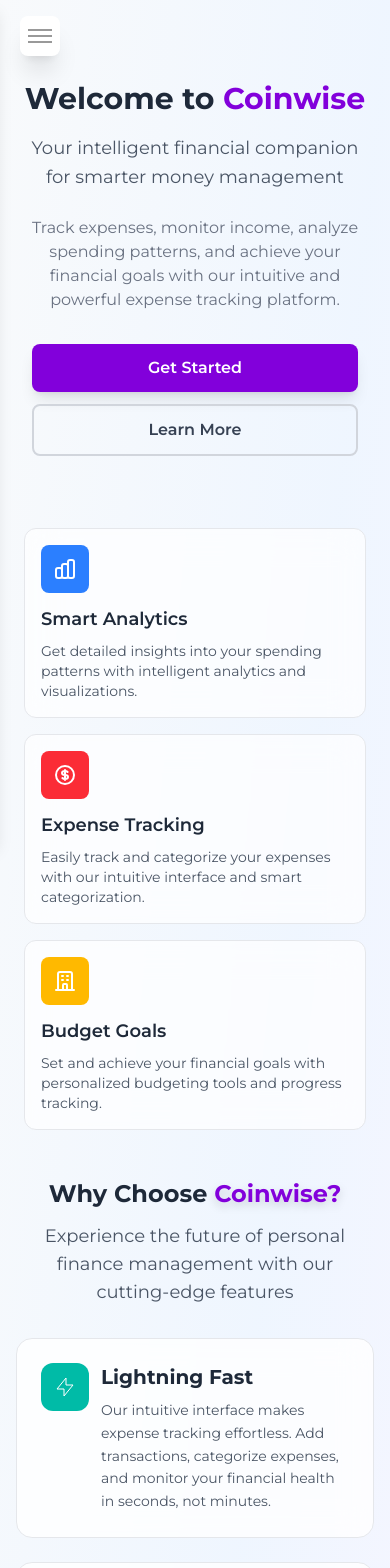
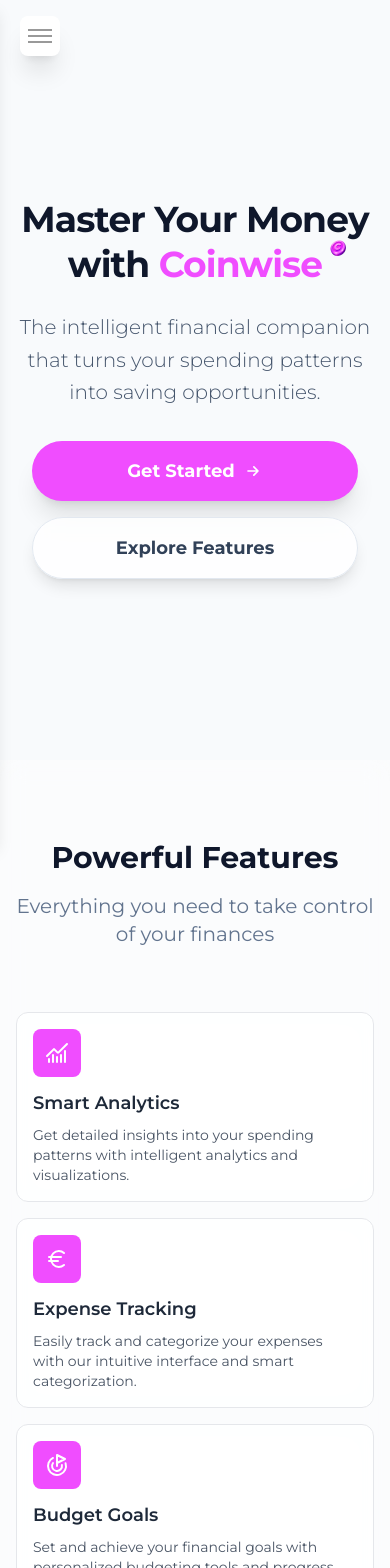
Before and after one commit to markomoev/Coinwise, a React (Vite) app: page / in a window 390 px wide. Shown: the top 1568 px of the page. Built offline with nearby package versions, Linux system fonts and the light colour scheme.

Commit message:
feat: Alpha v1.7

```diff
--- a/src/components/home/Features.tsx
+++ b/src/components/home/Features.tsx
@@ -1,32 +1,30 @@
-import AnalyticsIcon from '../../public/home/features/analytics.svg?react';
-import TrackingIcon from '../../public/home/features/tracking.svg?react';
-import GoalsIcon from '../../public/home/features/goals.svg?react';
+import { ChartNoAxesCombined, Euro, Goal } from 'lucide-react';
 
 export default function Features() {
     return(
         <div className='grid grid-cols-1 md:grid-cols-3 gap-4 sm:gap-6 max-w-6xl mx-auto mt-6 sm:mt-8'>
             {/* Feature 1 */}
-            <div className='bg-white/70 backdrop-blur-lg rounded-xl border border-gray-200 p-4 sm:p-6 hover:bg-white/90 hover:shadow-lg hover:border-purple-400 transition-all duration-300'>
-                <div className='w-12 h-12 bg-blue-500 rounded-lg flex items-center justify-center mb-3 sm:mb-4'>
-                    <AnalyticsIcon className="w-6 h-6 text-white" />
+            <div className='bg-white/70 backdrop-blur-lg rounded-xl border border-gray-200 p-4 sm:p-6 hover:bg-white/90 hover:shadow-lg hover:border-[#F04DFF] transition-all duration-300'>
+                <div className='w-12 h-12 bg-[#F04DFF] rounded-lg flex items-center justify-center mb-3 sm:mb-4'>
+                    <ChartNoAxesCombined className="w-6 h-6 text-white" />
                 </div>
                 <h3 className='text-lg sm:text-xl font-semibold text-gray-800 mb-2'>Smart Analytics</h3>
                 <p className='text-sm sm:text-base text-gray-600'>Get detailed insights into your spending patterns with intelligent analytics and visualizations.</p>
             </div>
 
             {/* Feature 2 */}
-            <div className='bg-white/70 backdrop-blur-lg rounded-xl border border-gray-200 p-4 sm:p-6 hover:bg-white/90 hover:shadow-lg hover:border-purple-400 transition-all duration-300'>
-                <div className='w-12 h-12 bg-red-500 rounded-lg flex items-center justify-center mb-3 sm:mb-4'>
-                    <TrackingIcon className="w-6 h-6 text-white" />
+            <div className='bg-white/70 backdrop-blur-lg rounded-xl border border-gray-200 p-4 sm:p-6 hover:bg-white/90 hover:shadow-lg hover:border-[#F04DFF] transition-all duration-300'>
+                <div className='w-12 h-12 bg-[#F04DFF] rounded-lg flex items-center justify-center mb-3 sm:mb-4'>
+                    <Euro className="w-6 h-6 text-white" />
                 </div>
                 <h3 className='text-lg sm:text-xl font-semibold text-gray-800 mb-2'>Expense Tracking</h3>
                 <p className='text-sm sm:text-base text-gray-600'>Easily track and categorize your expenses with our intuitive interface and smart categorization.</p>
             </div>
 
             {/* Feature 3 */}
-            <div className='bg-white/70 backdrop-blur-lg rounded-xl border border-gray-200 p-4 sm:p-6 hover:bg-white/90 hover:shadow-lg hover:border-purple-400 transition-all duration-300'>
-                <div className='w-12 h-12 bg-amber-400 rounded-lg flex items-center justify-center mb-3 sm:mb-4'>
-                    <GoalsIcon className="w-6 h-6 text-white" />
+            <div className='bg-white/70 backdrop-blur-lg rounded-xl border border-gray-200 p-4 sm:p-6 hover:bg-white/90 hover:shadow-lg hover:border-[#F04DFF] transition-all duration-300'>
+                <div className='w-12 h-12 bg-[#F04DFF] rounded-lg flex items-center justify-center mb-3 sm:mb-4'>
+                    <Goal className="w-6 h-6 text-white" />
                 </div>
                 <h3 className='text-lg sm:text-xl font-semibold text-gray-800 mb-2'>Budget Goals</h3>
                 <p className='text-sm sm:text-base text-gray-600'>Set and achieve your financial goals with personalized budgeting tools and progress tracking.</p>
--- a/src/components/home/Info.tsx
+++ b/src/components/home/Info.tsx
@@ -35,7 +35,7 @@
             {/* Section Header */}
             <div className='text-center mb-8 sm:mb-12'>
                 <h2 className='text-2xl sm:text-3xl md:text-4xl font-bold text-gray-800 mb-3 sm:mb-4 px-2'>
-                    Why Choose <span className='text-purple-700 drop-shadow-lg '>Coinwise?</span>
+                    Why Choose <span className='text-[#F04DFF] drop-shadow-lg '>Coinwise?</span>
                 </h2>
                 <p className='text-lg sm:text-xl text-gray-600 max-w-2xl mx-auto px-2'>
                     Experience the future of personal finance management with our cutting-edge features
@@ -45,9 +45,9 @@
             {/* Info Cards Grid */}
             <div className='grid grid-cols-1 lg:grid-cols-2 gap-6 sm:gap-8'>
                 {/* Easy to Use Card */}
-                <div className='bg-white/80 hover:border-purple-400 backdrop-blur-lg rounded-2xl border border-gray-200 p-6 sm:p-8 hover:bg-white/90 hover:shadow-lg transition-all duration-300'>
+                <div className='bg-white/80 hover:border-[#F04DFF] backdrop-blur-lg rounded-2xl border border-gray-200 p-6 sm:p-8 hover:bg-white/90 hover:shadow-lg transition-all duration-300'>
                     <div className='flex items-start space-x-3 sm:space-x-4'>
-                        <div className='w-12 h-12 bg-teal-500 rounded-xl flex items-center justify-center flex-shrink-0'>
+                        <div className='w-12 h-12 bg-[#F04DFF] rounded-xl flex items-center justify-center flex-shrink-0'>
                             <LightningIcon className='w-6 h-6 text-white' />
                         </div>
                         <div>
@@ -60,9 +60,9 @@
                 </div>
 
                 {/* Secure & Private Card */}
-                <div className='bg-white/80 hover:border-purple-400 backdrop-blur-lg rounded-2xl border border-gray-200 p-6 sm:p-8 hover:bg-white/90 hover:shadow-lg transition-all duration-300'>
+                <div className='bg-white/80 hover:border-[#F04DFF] backdrop-blur-lg rounded-2xl border border-gray-200 p-6 sm:p-8 hover:bg-white/90 hover:shadow-lg transition-all duration-300'>
                     <div className='flex items-start space-x-3 sm:space-x-4'>
-                        <div className='w-12 h-12 bg-purple-600 rounded-xl flex items-center justify-center flex-shrink-0'>
+                        <div className='w-12 h-12 bg-[#F04DFF] rounded-xl flex items-center justify-center flex-shrink-0'>
                             <SecurityIcon className='w-6 h-6 text-white' />
                         </div>
                         <div>
@@ -75,9 +75,9 @@
                 </div>
 
                 {/* Smart Insights Card */}
-                <div className='bg-white/80 hover:border-purple-400 backdrop-blur-lg rounded-2xl border border-gray-200 p-6 sm:p-8 hover:bg-white/90 hover:shadow-lg transition-all duration-300'>
+                <div className='bg-white/80 hover:border-[#F04DFF] backdrop-blur-lg rounded-2xl border border-gray-200 p-6 sm:p-8 hover:bg-white/90 hover:shadow-lg transition-all duration-300'>
                     <div className='flex items-start space-x-3 sm:space-x-4'>
-                        <div className='w-12 h-12 bg-pink-600 rounded-xl flex items-center justify-center flex-shrink-0'>
+                        <div className='w-12 h-12 bg-[#F04DFF] rounded-xl flex items-center justify-center flex-shrink-0'>
                             <BulbIcon className='w-6 h-6 text-white' />
                         </div>
                         <div>
@@ -90,9 +90,9 @@
                 </div>
 
                 {/* Real-time Sync Card */}
-                <div className='bg-white/80 hover:border-purple-400 backdrop-blur-lg rounded-2xl border border-gray-200 p-6 sm:p-8 hover:bg-white/90 hover:shadow-lg transition-all duration-300'>
+                <div className='bg-white/80 hover:border-[#F04DFF] backdrop-blur-lg rounded-2xl border border-gray-200 p-6 sm:p-8 hover:bg-white/90 hover:shadow-lg transition-all duration-300'>
                     <div className='flex items-start space-x-3 sm:space-x-4'>
-                        <div className='w-12 h-12 bg-orange-500 rounded-xl flex items-center justify-center flex-shrink-0'>
+                        <div className='w-12 h-12 bg-[#F04DFF] rounded-xl flex items-center justify-center flex-shrink-0'>
                             <ArrowsIcon className='w-6 h-6 text-white' />
                         </div>
                         <div>
@@ -107,7 +107,7 @@
 
             {/* Call to Action */}
             <div className='text-center mt-12 sm:mt-16'>
-                <div className='bg-purple-400/5 backdrop-blur-lg rounded-2xl border border-gray-200 p-6 sm:p-8'>
+                <div className='bg-[#F04DFF]/5 backdrop-blur-lg rounded-2xl border border-gray-200 p-6 sm:p-8'>
                     <h3 className='text-xl sm:text-2xl font-bold text-gray-800 mb-3 sm:mb-4 px-2'>Ready to Take Control of Your Finances?</h3>
                     <p className='text-sm sm:text-base text-gray-600 mb-4 sm:mb-6 max-w-2xl mx-auto px-2'>
                         Join thousands of users who have already transformed their financial lives with Coinwise.
@@ -115,7 +115,7 @@
                     </p>
                     <Link
                         to={isAuthenticated ? "/dashboard" : "/login"}
-                        className='inline-block px-6 sm:px-8 py-3 bg-purple-700 text-white font-semibold rounded-lg hover:from-blue-700 hover:to-purple-800 transition-all duration-300 transform hover:scale-105 shadow-lg'>
+                        className='inline-block px-6 sm:px-8 py-3 bg-[#F04DFF] text-white font-semibold rounded-lg hover:bg-[#d945e6] transition-all duration-300 transform hover:scale-105 shadow-lg'>
                         Start Tracking Now
                     </Link>
                 </div>
--- a/src/features/home/Home.tsx
+++ b/src/features/home/Home.tsx
@@ -2,7 +2,7 @@
 import Techs from "../../components/home/Technologies";
 import Info from "../../components/home/Info";
 import Features from "../../components/home/Features";
-
+import Logo from "../../assets/logo.png";
 
 import { Link } from "react-router-dom";
 import { useEffect, useState } from "react";
@@ -29,57 +29,79 @@
 
 
     return(
-        <div className='w-full min-h-screen bg-gradient-to-br from-slate-50 via-blue-50 to-purple-50'>
+        <div className='w-full min-h-screen bg-slate-50'>
             <div className='w-full flex flex-row gap-0 min-h-screen'>
                 <SideBar/>
                 <div className='flex-1 flex flex-col overflow-y-auto md:pl-64'>
                     {/* Hero Section */}
-                    <div className='flex flex-col items-center justify-center min-h-screen px-4 pt-20 md:pt-8 sm:px-6 lg:px-8'>
-                        <div className='text-center max-w-4xl mx-auto'>
+                    <div className='relative flex flex-col items-center justify-center min-h-[90vh] px-4 pt-20 md:pt-10 sm:px-6 lg:px-8 overflow-hidden'>
+
+                        {/* Background Elements */}
+                        <div className="absolute top-0 inset-x-0 h-full w-full -z-10 overflow-hidden">
+                           {/* Decorative circles instead of gradients */}
+                           <div className="absolute top-[10%] left-[20%] w-[500px] h-[500px] bg-[#F04DFF]/5 rounded-full filter blur-[80px]"></div>
+                           <div className="absolute bottom-[0%] right-[10%] w-[600px] h-[600px] bg-[#F04DFF]/5 rounded-full filter blur-[80px]"></div>
+                        </div>
+
+                        <div className='text-center max-w-5xl mx-auto z-10'>
                             {/* Main Heading */}
-                            <h1 className='text-3xl sm:text-4xl md:text-5xl lg:text-6xl font-bold text-gray-800 mb-4 sm:mb-6 leading-tight'>
-                                Welcome to <span className=' text-purple-700'>Coinwise</span>
+                            <h1 className='text-4xl sm:text-5xl md:text-7xl font-bold text-slate-900 mb-6 sm:mb-8 leading-tight tracking-tight animate-fade-in-up animation-delay-100'>
+                                Master Your Money with <span className='relative inline-block text-[#F04DFF]'>
+                                    Coinwise
+                                    <img src={Logo} alt="Logo" className="absolute -top-2 -right-8 w-8 h-8 sm:w-12 sm:h-12 sm:-top-4 sm:-right-12 object-contain" />
+                                </span>
                             </h1>
 
                             {/* Subtitle */}
-                            <p className='text-lg sm:text-xl md:text-2xl text-gray-600 mb-6 sm:mb-8 leading-relaxed px-2'>
-                                Your intelligent financial companion for smarter money management
-                            </p>
-
-                            {/* Description */}
-                            <p className='text-base sm:text-lg text-gray-500 mb-8 sm:mb-12 max-w-2xl mx-auto px-2'>
-                                Track expenses, monitor income, analyze spending patterns, and achieve your financial goals with our intuitive and powerful expense tracking platform.
+                            <p className='text-xl sm:text-2xl md:text-3xl text-slate-600 mb-8 sm:mb-12 leading-relaxed max-w-3xl mx-auto font-light animate-fade-in-up animation-delay-200'>
+                                The intelligent financial companion that turns your spending patterns into saving opportunities.
                             </p>
 
                             {/* CTA Buttons */}
-                            <div className='flex flex-col sm:flex-row gap-3 sm:gap-4 justify-center mb-12 sm:mb-16 px-4'>
-                                <Link to={isAuthenticated ? "/dashboard" : "/login"} className='px-6 sm:px-8 py-3 bg-purple-700 hover:bg-purple-600 text-white rounded-lg font-semibold flex items-center justify-center transition-all duration-300 transform hover:scale-105 shadow-lg text-center'>
+                            <div className='flex flex-col sm:flex-row gap-4 sm:gap-6 justify-center mb-16 sm:mb-24 px-4 animate-fade-in-up animation-delay-300'>
+                                <Link to={isAuthenticated ? "/dashboard" : "/login"} className='group px-8 sm:px-10 py-4 bg-[#F04DFF] hover:bg-[#d945e6] text-white rounded-full font-bold text-lg flex items-center justify-center transition-all duration-300 shadow-xl hover:shadow-2xl hover:-translate-y-1'>
                                     Get Started
+                                    <svg className="w-5 h-5 ml-2 transform group-hover:translate-x-1 transition-transform" fill="none" stroke="currentColor" viewBox="0 0 24 24"><path strokeLinecap="round" strokeLinejoin="round" strokeWidth="2" d="M13 7l5 5m0 0l-5 5m5-5H6"></path></svg>
                                 </Link>
                                 <button
                                   onClick={() => {
-                                    document.getElementById('info-section')?.scrollIntoView({ behavior: 'smooth' });
+                                    document.getElementById('features-section')?.scrollIntoView({ behavior: 'smooth' });
                                   }}
-                                  className='cursor-pointer px-6 sm:px-8 py-3 border-2 border-gray-300 text-gray-700 font-semibold rounded-lg hover:bg-gray-100 hover:border-purple-400 hover:text-purple-500 transition-all duration-300 text-center'>
-                                    Learn More
+                                  className='cursor-pointer px-8 sm:px-10 py-4 bg-white/80 backdrop-blur-sm border border-slate-200 text-slate-700 font-bold rounded-full text-lg hover:bg-white hover:text-[#F04DFF] hover:border-[#F04DFF]/30 transition-all duration-300 shadow-lg hover:shadow-xl hover:-translate-y-1'>
+                                    Explore Features
                                 </button>
                             </div>
                         </div>
+                    </div>
 
-                        {/* Features Grid */}
-                        <div className='w-full px-2'>
+                    {/* Features Grid */}
+                    <div id="features-section" className='w-full px-4 sm:px-6 lg:px-8 py-20 bg-white/40 backdrop-blur-md'>
+                        <div className="max-w-7xl mx-auto">
+                            <div className="text-center mb-16">
+                                <h2 className="text-3xl md:text-4xl font-bold text-slate-900 mb-4">Powerful Features</h2>
+                                <p className="text-xl text-slate-500">Everything you need to take control of your finances</p>
+                            </div>
                             <Features/>
                         </div>
                     </div>
 
                     {/* Info Section */}
-                    <div id ='info-section' className='px-4 sm:px-6 lg:px-8 py-12 sm:py-16'>
+                    <div id ='info-section' className='px-4 sm:px-6 lg:px-8 py-20 relative overflow-hidden'>
+                         <div className="absolute top-0 right-0 w-1/2 h-full bg-[#F04DFF]/5 -z-10"></div>
                         <Info/>
                     </div>
 
                     {/* Technologies Section */}
-                    <div className='px-4 sm:px-6 lg:px-8 pb-12 sm:pb-16'>
+                    <div className='px-4 sm:px-6 lg:px-8 py-20 bg-slate-50 border-t border-slate-100'>
+                        <div className="text-center mb-12">
+                             <h2 className="text-2xl md:text-3xl font-bold text-slate-400 uppercase tracking-widest">Powered By Modern Tech</h2>
+                        </div>
                         <Techs/>
+                    </div>
+
+                    {/* Footer Simple */}
+                    <div className="py-8 text-center text-slate-400 text-sm bg-slate-50 border-t border-slate-100">
+                        <p>© 2026 Coinwise. All rights reserved.</p>
                     </div>
                 </div>
             </div>
```
Also changed, not shown: src/components/home/Technologies.tsx (+18 -18 lines), 1 other file (tests, documents, lock files or other folders).
